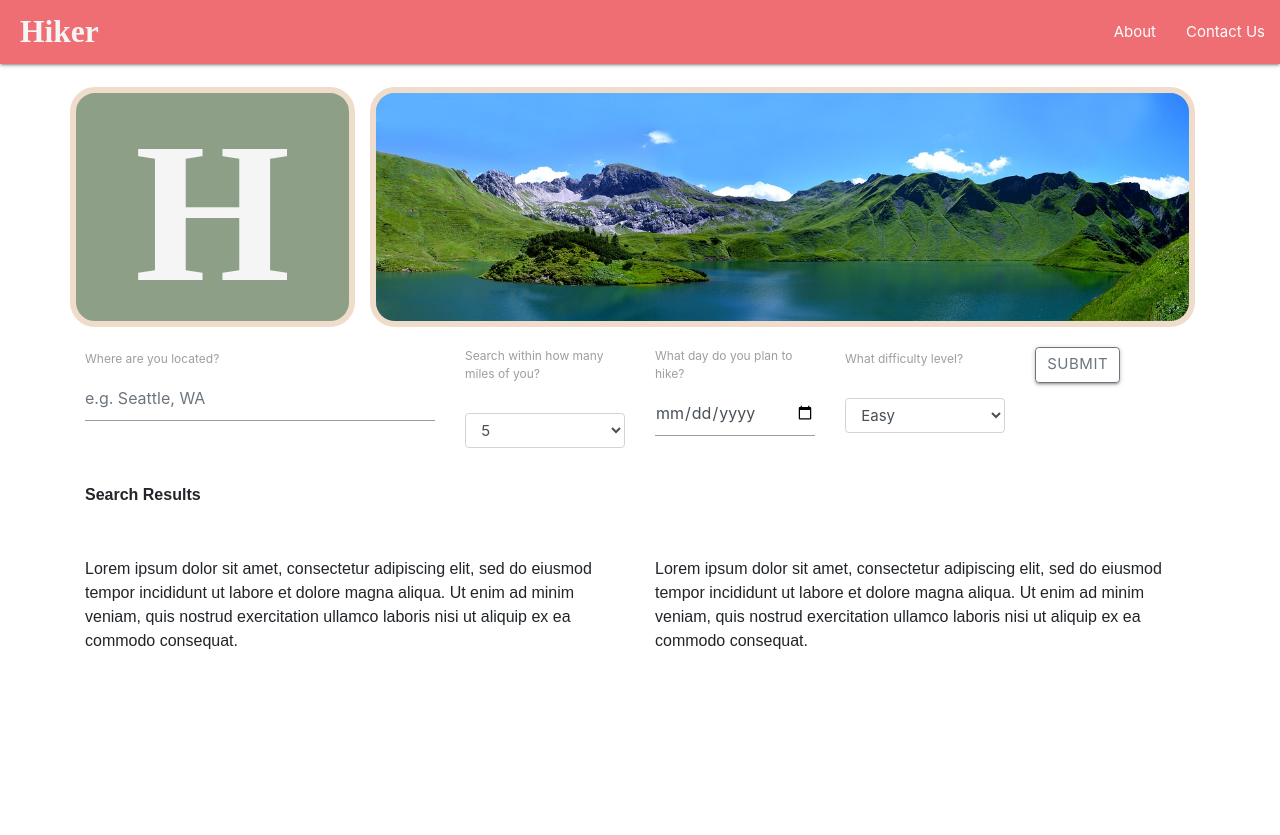
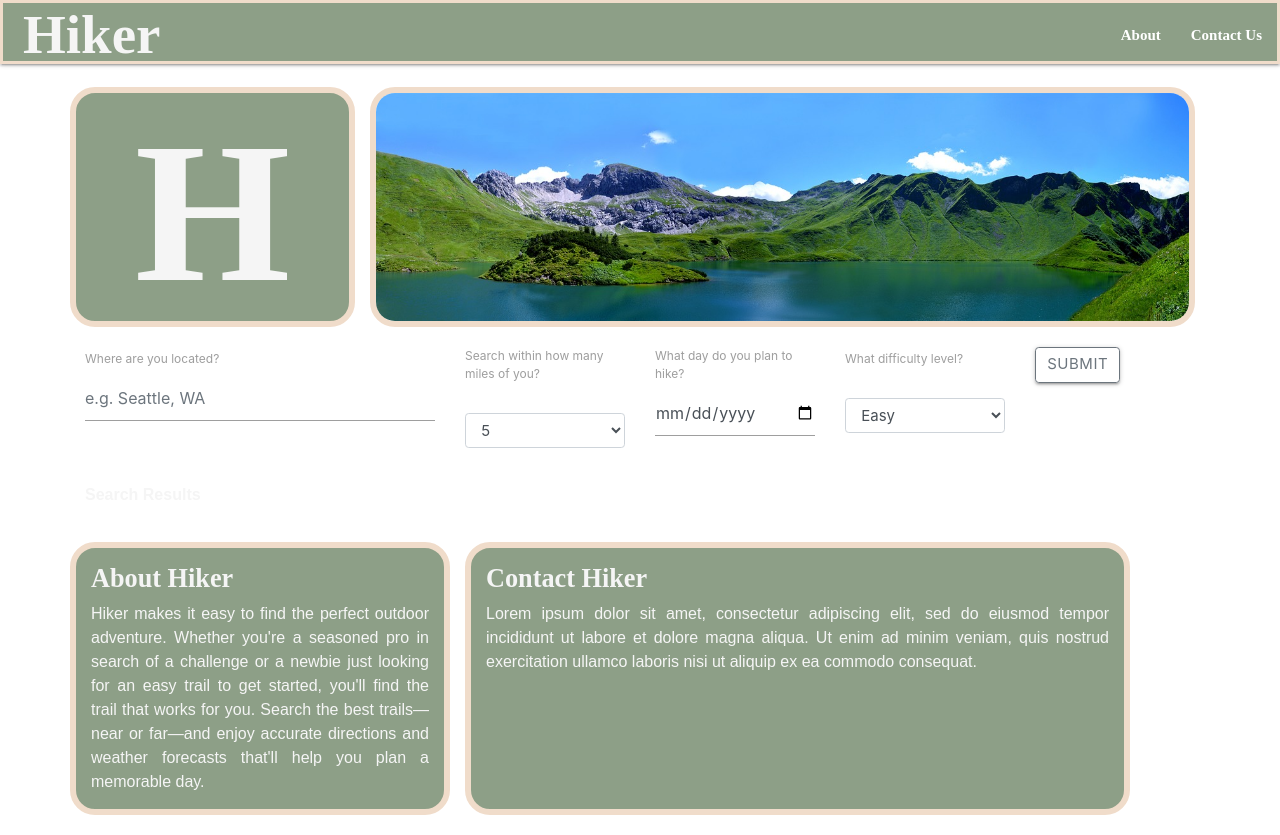
Before and after one commit to michaelpdwyer/Project-Batman, a plain HTML site: page index.html in a window 1280 px wide. Before the commit the page ends 800 px from the top, so only its background shows below. Drawn offline with nearby package versions, Linux system fonts and the light colour scheme; a script that the page names is missing.

Commit message:
Image not properly aligned, missing Contact Us form

```diff
--- a/assets/css/style.css
+++ b/assets/css/style.css
@@ -1,7 +1,37 @@
+.nav-wrapper {
+    /* margin: 2px; */
+    background-color: #8D9F87;
+    border: 3px solid #F0DCCA;
+}
+
+ul {
+    font-weight: bold;
+    Font-Family: ‘Merriweather’, Serif;
+    color: whitesmoke;
+}
+
 /* Logo in nav bar */
 #logo {
     padding-left: 20px;
     font-weight: bold;
+    Font-Family: ‘Merriweather’, Serif;
+    color: whitesmoke;
+    font-size: 55px;
+}
+
+img {
+    height: 240px;
+    width: 825px;
+    border-radius: 25px;
+    border: 6px solid #F0DCCA;
+}
+
+.sectionImg {
+}
+
+h3 {
+    font-weight: bold;
+    margin-top: 15px;
     Font-Family: ‘Merriweather’, Serif;
     color: whitesmoke;
 }
@@ -24,35 +54,33 @@
 
 p {
     Font-Family: ‘Muli’, Sans-Serif;
+    color: whitesmoke;
     Font-Size: 16px;
+    text-align: justify;
 }
 
-.sectionOther {
+.sectionName {
+    max-width: 100%;
+    height: 240px;
+    /* height: 240px;
+    max-width: 750px; */
+    border-radius: 25px;
+    background-color: #8D9F87;
+    border: 6px solid #F0DCCA;
+}
+
+.sectionAbout {
     border-radius: 25px;
     /* margin: 2px; */
     background-color: #8D9F87;
     border: 6px solid #F0DCCA;
 }
 
-.sectionName {
-    height: 240px;
-    max-width: 750px;
+.sectionContact {
     border-radius: 25px;
+    margin-left: 15px;
+    text-align: justify;
     /* margin: 2px; */
     background-color: #8D9F87;
     border: 6px solid #F0DCCA;
 }
-
-
-.redBorder {
-    border: 1px solid red;
-}
-
-.image {
-    height: 240px;
-    max-width: 100%;
-    border-radius: 25px;
-    /* margin: 2px; */
-    background-color: #8D9F87;
-    border: 6px solid #F0DCCA;
-}
--- a/index.html
+++ b/index.html
@@ -46,7 +46,7 @@
     <div class="container"><br>
         <div class="row">
             <div class="col-sm-3 sectionName">
-                <div>
+                <div class="sectionImg">
                     <!-- Hiker logo here -->
                     <h1 class="logo">H</h1>
                 </div>
@@ -128,21 +128,15 @@
 
     <div class="container">
         <div class="row">
-            <div class="col-sm-6 section">
-                <div>
+            <div class="col-sm-4 sectionAbout">
                     <!-- About me section here -->
-                    <p>Lorem ipsum dolor sit amet, consectetur adipiscing elit, sed do eiusmod tempor incididunt ut
-                        labore et dolore magna aliqua. Ut enim ad minim veniam, quis nostrud exercitation ullamco
-                        laboris nisi ut aliquip ex ea commodo consequat. </p>
-                </div>
+                    <h3>About Hiker</h3>
+                    <p>Hiker makes it easy to find the perfect outdoor adventure. Whether you're a seasoned pro in search of a challenge or a newbie just looking for an easy trail to get started, you'll find the trail that works for you. Search the best trails&mdash;near or far&mdash;and enjoy accurate directions and weather forecasts that'll help you plan a memorable day.</p>
             </div>
-            <div class="col-sm-6 section">
-                <div>
+            <div class="col-sm-7 sectionContact">
                     <!-- Contact section here -->
-                    <p>Lorem ipsum dolor sit amet, consectetur adipiscing elit, sed do eiusmod tempor incididunt ut
-                        labore et dolore magna aliqua. Ut enim ad minim veniam, quis nostrud exercitation ullamco
-                        laboris nisi ut aliquip ex ea commodo consequat. </p>
-                </div>
+                    <h3>Contact Hiker</h3>
+                    <p>Lorem ipsum dolor sit amet, consectetur adipiscing elit, sed do eiusmod tempor incididunt ut labore et dolore magna aliqua. Ut enim ad minim veniam, quis nostrud exercitation ullamco laboris nisi ut aliquip ex ea commodo consequat. </p>
             </div>
         </div>
     </div>
```
